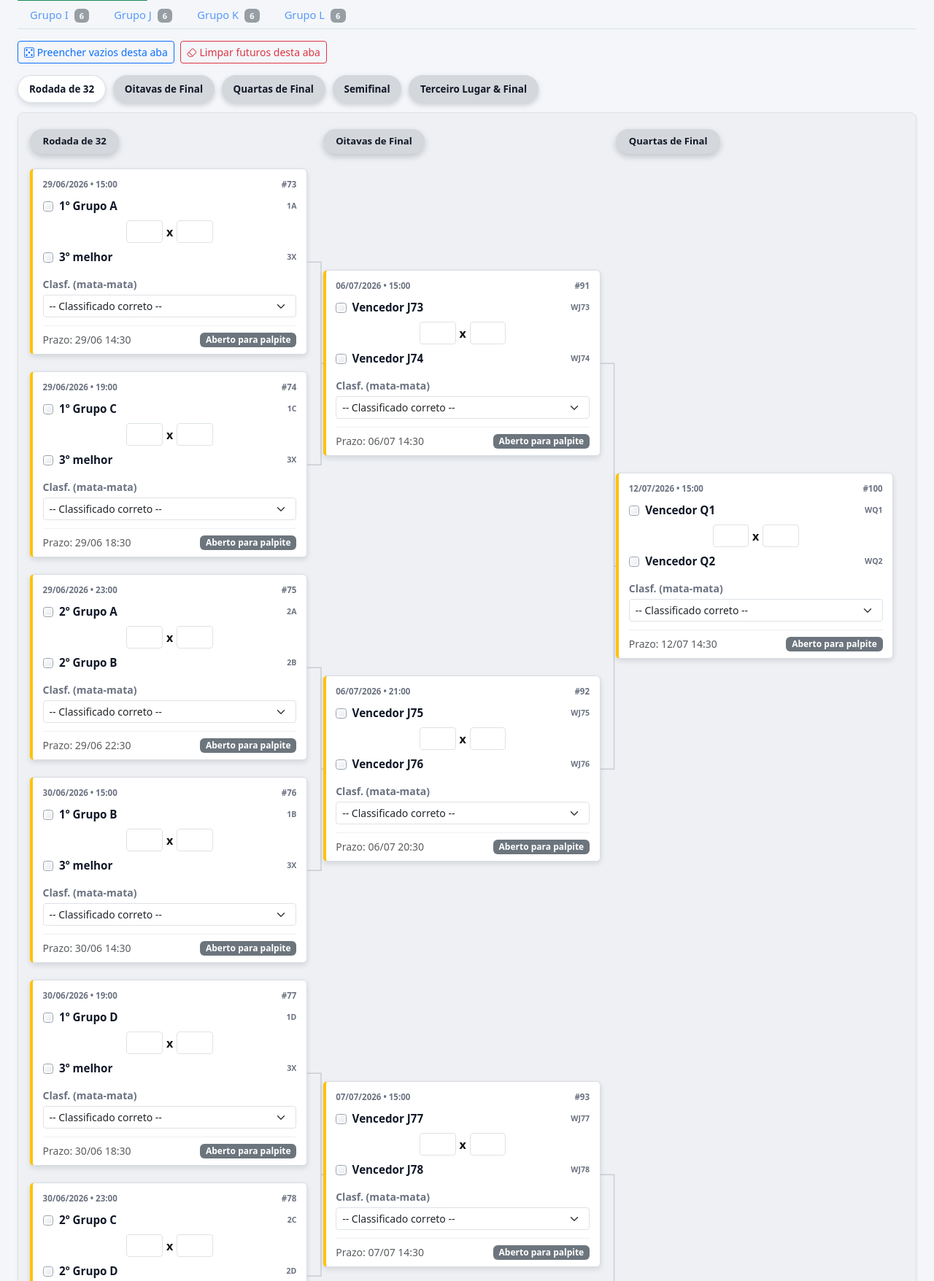
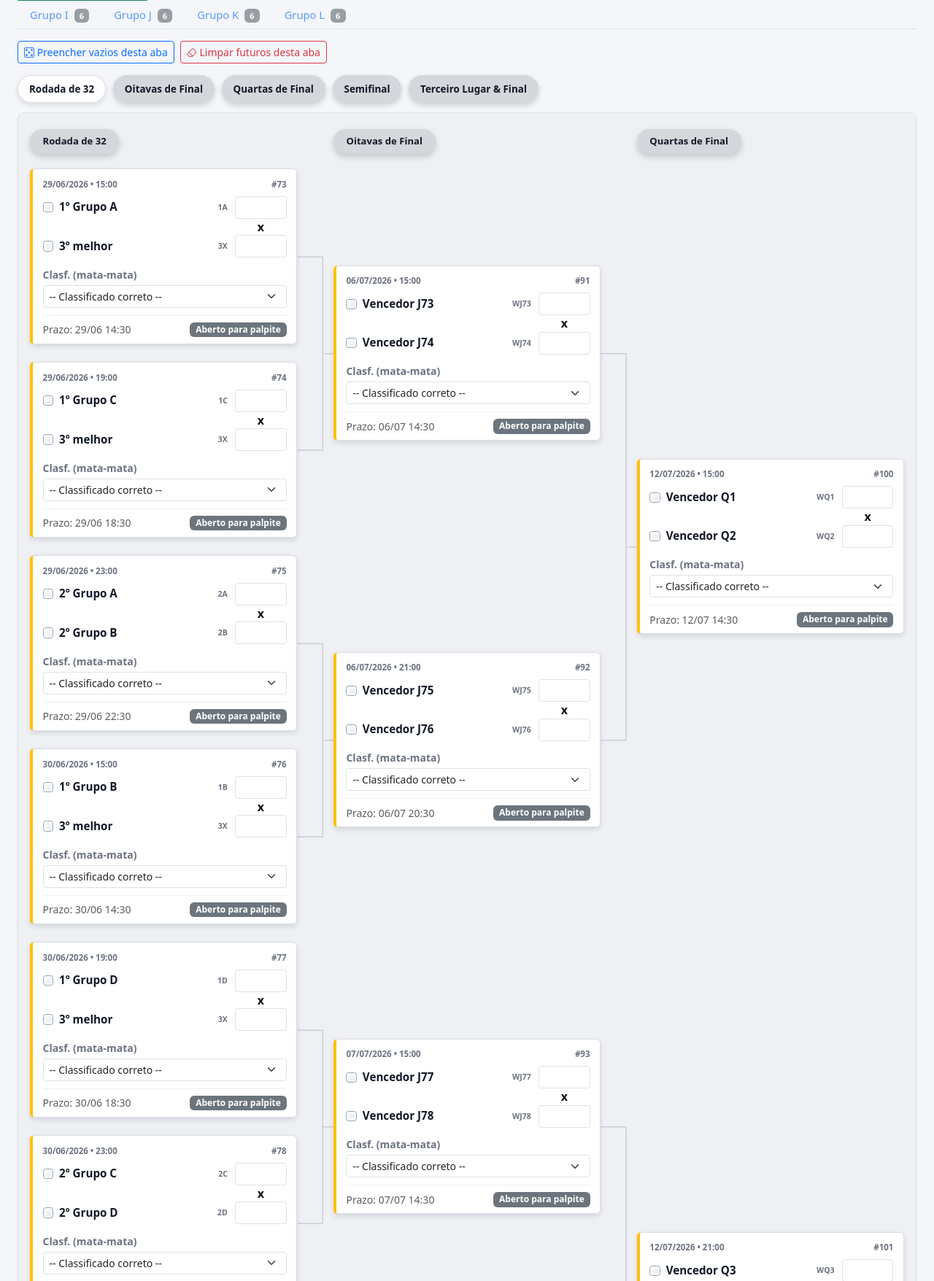
Before and after one commit to wilberkohler/bolao-copa-2026, a Flask app: page /palpites in a window 1280 px wide. Shown: the part 190-1946 px from the top of the page at 73% size. Run offline with Flask 3, Linux system fonts and the light colour scheme; a user stored in the database is signed in; data comes from the database, SQL or seed files in the repository; parts of the project's set-up code (start-up, migrations or seed data) failed here and were passed over.

Commit message:
Refine playoff card spacing and score alignment

```diff
--- a/static/css/style.css
+++ b/static/css/style.css
@@ -85,7 +85,8 @@ body { background: #f4f6f9; }
 	display: grid;
 	grid-auto-flow: column;
 	grid-auto-columns: minmax(330px, 380px);
-	gap: 1.35rem;
+	column-gap: 3.1rem;
+	row-gap: 0;
 	overflow-x: auto;
 	overflow-y: visible;
 	padding: 1.35rem 1rem 1.6rem;
@@ -252,7 +253,7 @@ body { background: #f4f6f9; }
 @media (max-width: 767.98px) {
 	.bracket-board {
 		grid-auto-columns: minmax(330px, 86vw);
-		gap: 1rem;
+		column-gap: 2rem;
 		padding: 1rem .75rem 1.25rem;
 	}
 }
@@ -303,27 +304,40 @@ body { background: #f4f6f9; }
 	display: grid;
 	grid-template-columns: 1fr;
 	align-items: stretch;
-	gap: .35rem;
+	gap: .2rem;
 }
-.prediction-teams .bracket-team {
+.prediction-team-row {
+	display: grid;
+	grid-template-columns: minmax(0, 1fr) 4.4rem;
+	align-items: center;
+	gap: .65rem;
 	min-width: 0;
 }
-.prediction-teams .bracket-team span {
+.prediction-team-row .bracket-team {
+	min-width: 0;
+}
+.prediction-team-row .bracket-team span {
 	overflow: visible;
 	text-overflow: clip;
 	white-space: normal;
 	word-break: normal;
 }
-.prediction-score {
-	display: inline-grid;
-	grid-template-columns: 3.1rem auto 3.1rem;
-	align-items: center;
-	gap: .3rem;
+.prediction-score-divider {
+	width: 4.4rem;
+	justify-self: end;
+	text-align: center;
 	font-weight: 800;
-	justify-self: center;
+	line-height: 1;
 }
 .prediction-goal {
 	text-align: center;
+	font-weight: 800;
+}
+.prediction-goal-readonly {
+	display: inline-flex;
+	align-items: center;
+	justify-content: center;
+	min-height: 2rem;
 	font-weight: 800;
 }
 .prediction-qualified {
@@ -353,6 +367,12 @@ body { background: #f4f6f9; }
 @media (max-width: 767.98px) {
 	.prediction-match {
 		min-height: 170px;
+	}
+	.prediction-team-row {
+		grid-template-columns: minmax(0, 1fr) 3.9rem;
+	}
+	.prediction-score-divider {
+		width: 3.9rem;
 	}
 }
 
--- a/static/service-worker.js
+++ b/static/service-worker.js
@@ -1,4 +1,4 @@
-const CACHE_NAME = "bolao-copa-2026-v8";
+const CACHE_NAME = "bolao-copa-2026-v9";
 const STATIC_ASSETS = [
   "/manifest.webmanifest",
   "/static/css/style.css",
--- a/templates/base.html
+++ b/templates/base.html
@@ -13,7 +13,7 @@
   <title>Bolão Copa 2026 - {% block title %}{% endblock %}</title>
   <link rel="stylesheet" href="https://cdn.jsdelivr.net/npm/bootstrap@5.3.2/dist/css/bootstrap.min.css">
   <link rel="stylesheet" href="https://cdn.jsdelivr.net/npm/bootstrap-icons@1.11.3/font/bootstrap-icons.css">
-  <link rel="stylesheet" href="{{ url_for('static', filename='css/style.css') }}?v=20260531-dynamic-bracket-1">
+  <link rel="stylesheet" href="{{ url_for('static', filename='css/style.css') }}?v=20260531-dynamic-bracket-2">
 </head>
 <body>
 
--- a/templates/palpites/index.html
+++ b/templates/palpites/index.html
@@ -172,28 +172,34 @@
               <span>{{ data_jogo_exibicao(j) }} &bull; {{ hora_jogo_exibicao(j) }}</span>
             </div>
             <div class="prediction-teams">
-              <div class="bracket-team {% if is_time_destacado(j.sigla_time_a) %}team-destaque{% endif %}">
-                <span>{{ time_nome_traduzido(j.time_a) }}</span>
-                <small>{{ j.sigla_time_a }}</small>
-              </div>
-              <div class="prediction-score">
+              <div class="prediction-team-row">
+                <div class="bracket-team {% if is_time_destacado(j.sigla_time_a) %}team-destaque{% endif %}">
+                  <span>{{ time_nome_traduzido(j.time_a) }}</span>
+                  <small>{{ j.sigla_time_a }}</small>
+                </div>
                 {% if item.editavel %}
                   <input type="number" name="gols_a_{{ j.id }}" class="form-control form-control-sm palpite-input prediction-goal"
                          min="0" max="30"
                          value="{{ p.palpite_gols_a if p and p.palpite_gols_a is not none else '' }}"
                          aria-label="{{ tr('goals_a') }} {{ time_nome_traduzido(j.time_a) }}">
-                  <span>x</span>
+                {% else %}
+                  <strong class="prediction-goal-readonly">{{ p.palpite_gols_a if p and p.palpite_gols_a is not none else '-' }}</strong>
+                {% endif %}
+              </div>
+              <div class="prediction-score-divider">x</div>
+              <div class="prediction-team-row">
+                <div class="bracket-team {% if is_time_destacado(j.sigla_time_b) %}team-destaque{% endif %}">
+                  <span>{{ time_nome_traduzido(j.time_b) }}</span>
+                  <small>{{ j.sigla_time_b }}</small>
+                </div>
+                {% if item.editavel %}
                   <input type="number" name="gols_b_{{ j.id }}" class="form-control form-control-sm palpite-input prediction-goal"
                          min="0" max="30"
                          value="{{ p.palpite_gols_b if p and p.palpite_gols_b is not none else '' }}"
                          aria-label="{{ tr('goals_b') }} {{ time_nome_traduzido(j.time_b) }}">
                 {% else %}
-                  <strong>{{ p.palpite_gols_a if p and p.palpite_gols_a is not none else '-' }} x {{ p.palpite_gols_b if p and p.palpite_gols_b is not none else '-' }}</strong>
+                  <strong class="prediction-goal-readonly">{{ p.palpite_gols_b if p and p.palpite_gols_b is not none else '-' }}</strong>
                 {% endif %}
-              </div>
-              <div class="bracket-team {% if is_time_destacado(j.sigla_time_b) %}team-destaque{% endif %}">
-                <span>{{ time_nome_traduzido(j.time_b) }}</span>
-                <small>{{ j.sigla_time_b }}</small>
               </div>
             </div>
 
@@ -712,7 +718,7 @@
         });
         var maxRight = Math.max.apply(null, fromCenters.map(function (point) { return point.right; }));
         var startX = maxRight;
-        var midX = startX + Math.max(18, (to.left - startX) / 2);
+        var midX = startX + Math.max(34, (to.left - startX) * 0.58);
         var d = "";
         fromCenters.forEach(function (from) {
           d += "M " + from.right + " " + from.y + " H " + midX + " ";
```
